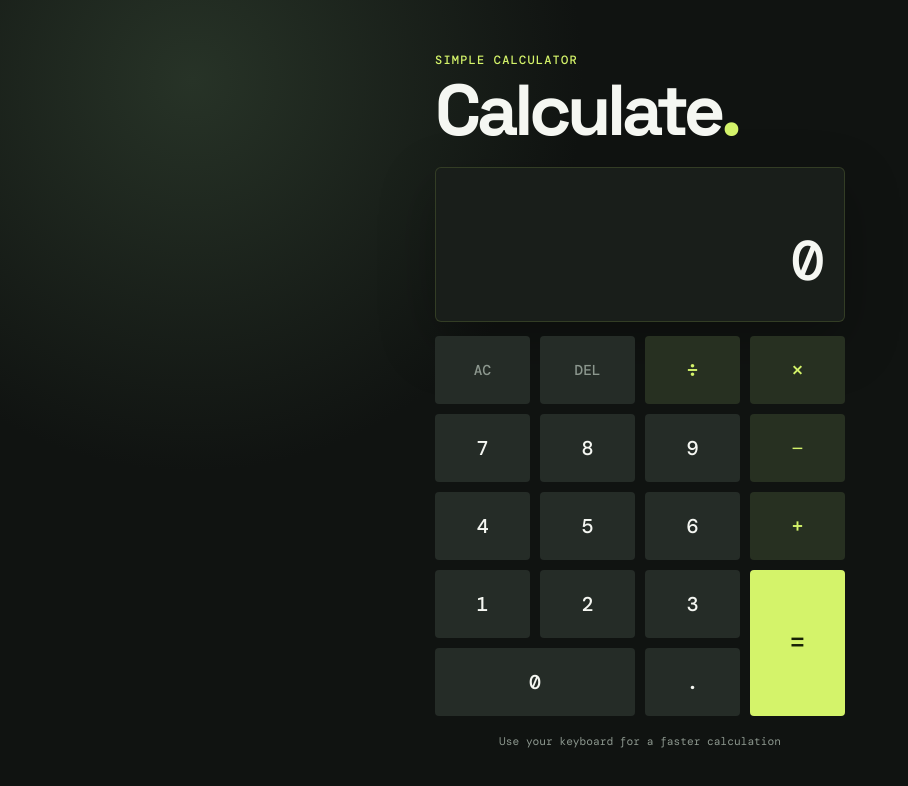
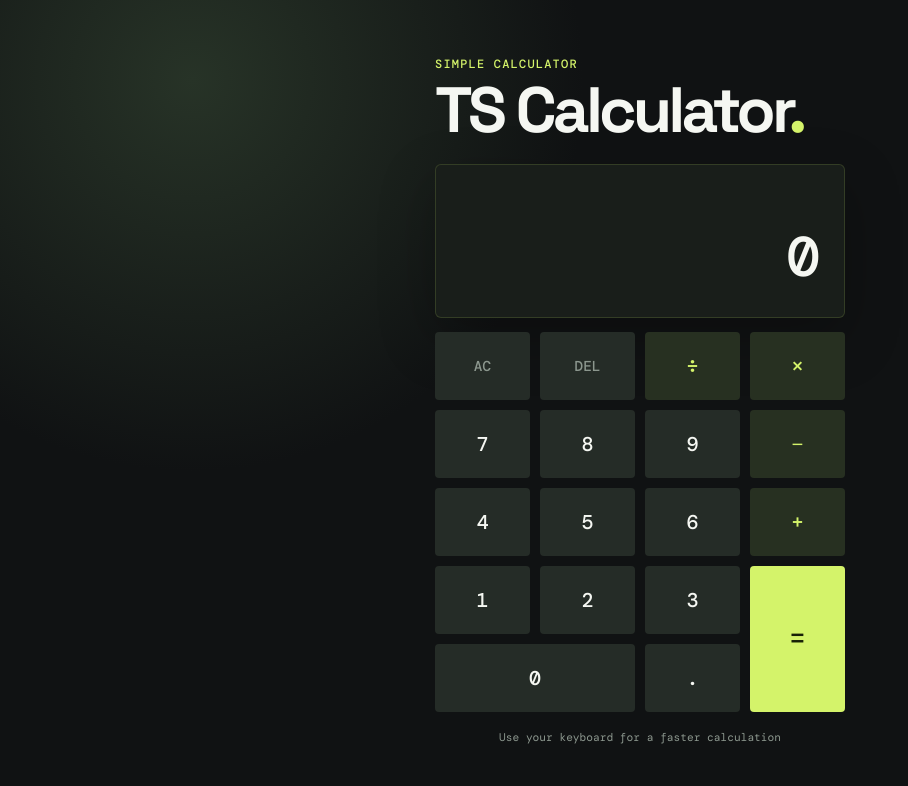
Before and after one commit to Risen7/basic-ts-calculator, a website: page index.html in a window 1280 px wide. Shown: the whole page, without its empty margins (0-908 px from the left). Drawn offline with nearby package versions, Linux system fonts and the light colour scheme.

Commit message:
adjust font 2nd

```diff
--- a/index.html
+++ b/index.html
@@ -10,7 +10,7 @@
     <main class="calculator" aria-label="Calculator">
         <div class="calculator__header">
             <p class="eyebrow">Simple Calculator</p>
-            <h1>Calculate<span>.</span></h1>
+            <h1>TS Calculator<span>.</span></h1>
         </div>
 
         <section class="display" aria-live="polite">
--- a/styles.css
+++ b/styles.css
@@ -4,7 +4,7 @@
     color-scheme: dark;
     --ink: #f5f7f2;
     --muted: #8c978e;
-    --background: #101311;
+    --background: #101213;
     --panel: #191e1a;
     --key: #252c27;
     --key-hover: #303a31;
@@ -29,12 +29,12 @@ body {
 .calculator { width: min(100%, 410px); }
 .calculator__header { margin-bottom: 24px; }
 .eyebrow { margin: 0 0 10px; color: var(--accent); font: 500 0.75rem 'DM Mono', monospace; letter-spacing: 0.1em; text-transform: uppercase; }
-h1 { margin: 0; font-size: clamp(2.5rem, 12vw, 4.5rem); line-height: 0.9; letter-spacing: -0.06em; }
+h1 { margin: 0; font-size: clamp(2.5rem, 12vw, 4rem); line-height: 0.9; letter-spacing: -0.06em; }
 h1 span { color: var(--accent); }
 
 .display { min-height: 150px; padding: 24px; display: flex; flex-direction: column; justify-content: end; background: var(--panel); border: 1px solid var(--line); border-radius: 6px; box-shadow: 0 20px 55px rgba(0, 0, 0, 0.26); }
 .display__operation { min-height: 1.4em; margin: 0 0 10px; color: var(--muted); font: 500 0.95rem 'DM Mono', monospace; text-align: right; text-overflow: ellipsis; white-space: nowrap; }
-.display__value { display: block; font: 500 clamp(2.2rem, 10vw, 3.5rem) 'DM Mono', monospace; letter-spacing: -0.08em; text-align: right; text-overflow: ellipsis; }
+.display__value { display: block; font: 500 clamp(2.2rem, 10vw, 3.5rem) 'DM Mono', monospace; letter-spacing: 0em; text-align: right; text-overflow: ellipsis; }
 
 .keypad { display: grid; grid-template-columns: repeat(4, 1fr); gap: 10px; margin-top: 14px; }
 .key { min-height: 68px; border: 1px solid transparent; border-radius: 4px; color: var(--ink); background: var(--key); cursor: pointer; font: 500 1.25rem 'DM Mono', monospace; transition: background 140ms ease, transform 140ms ease, border-color 140ms ease; }
```
